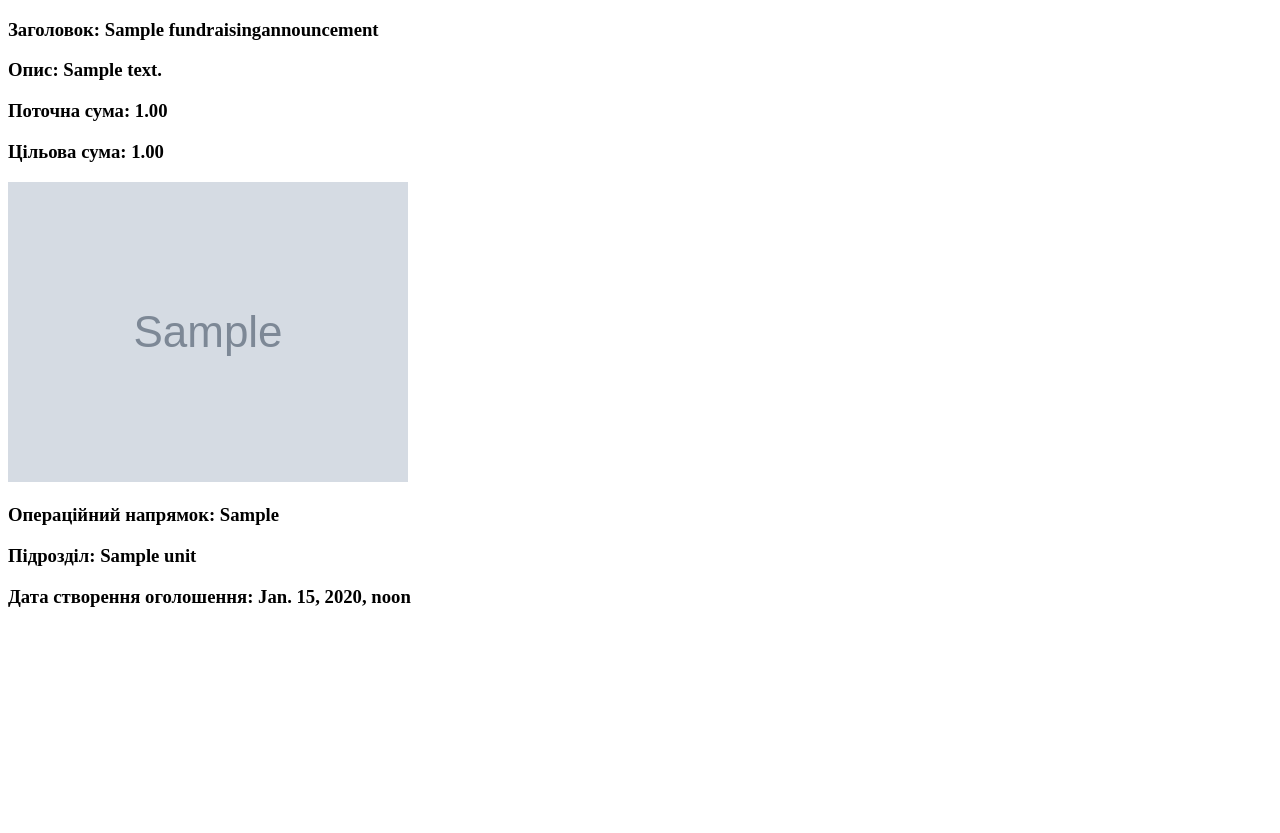
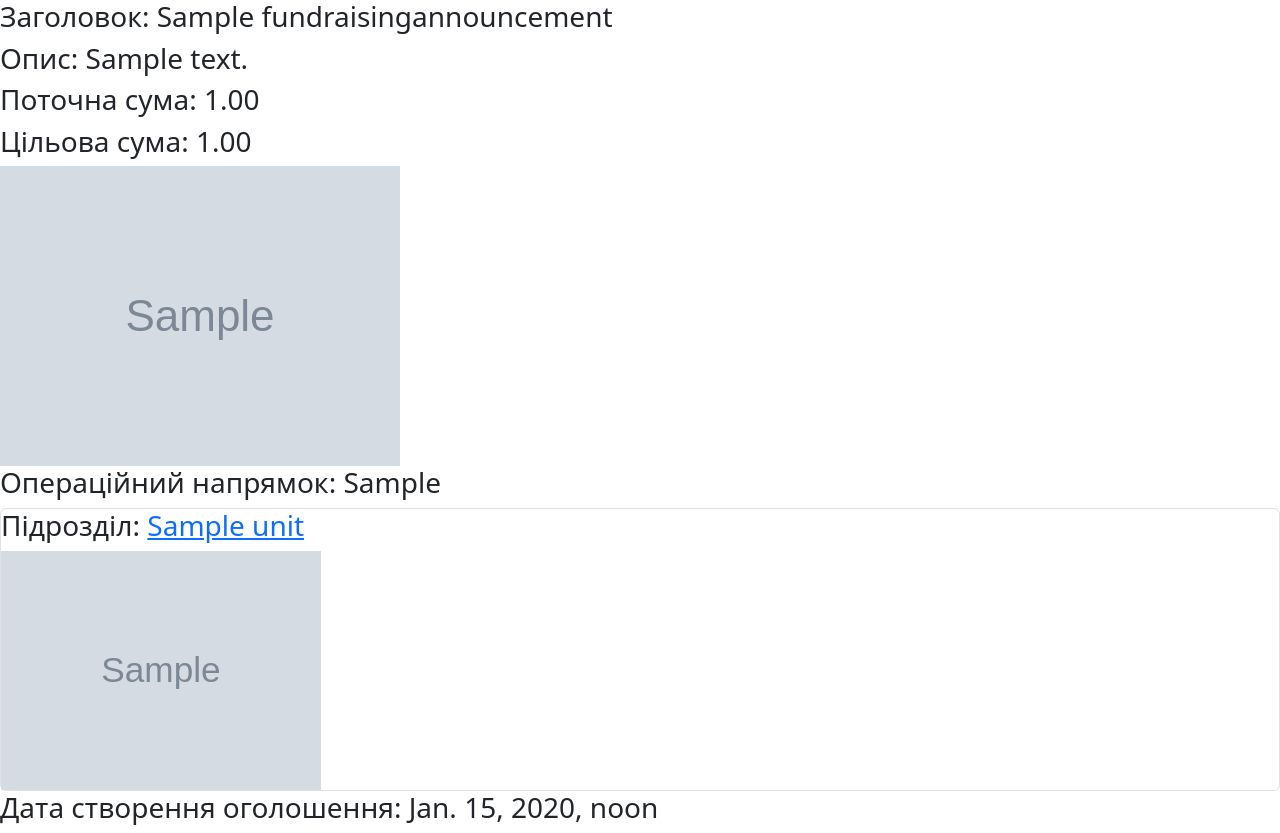
Before and after one commit to YehorBelyi/charity-platform, a Django app: page /fundraisers/announcement/1/ in a window 1280 px wide. Before the commit the page ends 607 px from the top, so only its background shows below. Run offline with Django 5.2, Linux system fonts and the light colour scheme; tables that the repository leaves empty hold one stand-in row (values such as "Sample post"); grey boxes marked "Sample" are stand-in pictures.

Commit message:
feat(fundraisers): Update unit block

```diff
--- a/fundraisers/templates/fundraisers/announcement.html
+++ b/fundraisers/templates/fundraisers/announcement.html
@@ -3,6 +3,8 @@
     <head>
         <meta charset="UTF-8" />
         <title>Charity Platform</title>
+        <link href="https://cdn.jsdelivr.net/npm/bootstrap@5.3.2/dist/css/bootstrap.min.css" rel="stylesheet" />
+        <script src="https://cdn.jsdelivr.net/npm/bootstrap@5.3.2/dist/js/bootstrap.bundle.min.js"></script>
     </head>
     <body>
         <h3>Заголовок: {{announcement.title}}</h3>
@@ -15,7 +17,12 @@
         <h3>Фото відсутнє</h3>
         {% endif %}
         <h3>Операційний напрямок: {{announcement.operational_direction}}</h3>
-        <h3>Підрозділ: {{announcement.unit}}</h3>
+        <div class="border rounded">
+            <h3>Підрозділ:
+                <a href="{% url 'units:unit' announcement.unit.id %}">{{announcement.unit.name}}</a>
+            </h3>
+            <img class="w-25" src="{{announcement.unit.logo.url}}">
+        </div>
         <h3>Дата створення оголошення: {{announcement.date}}</h3>
     </body>
 </html>
```
